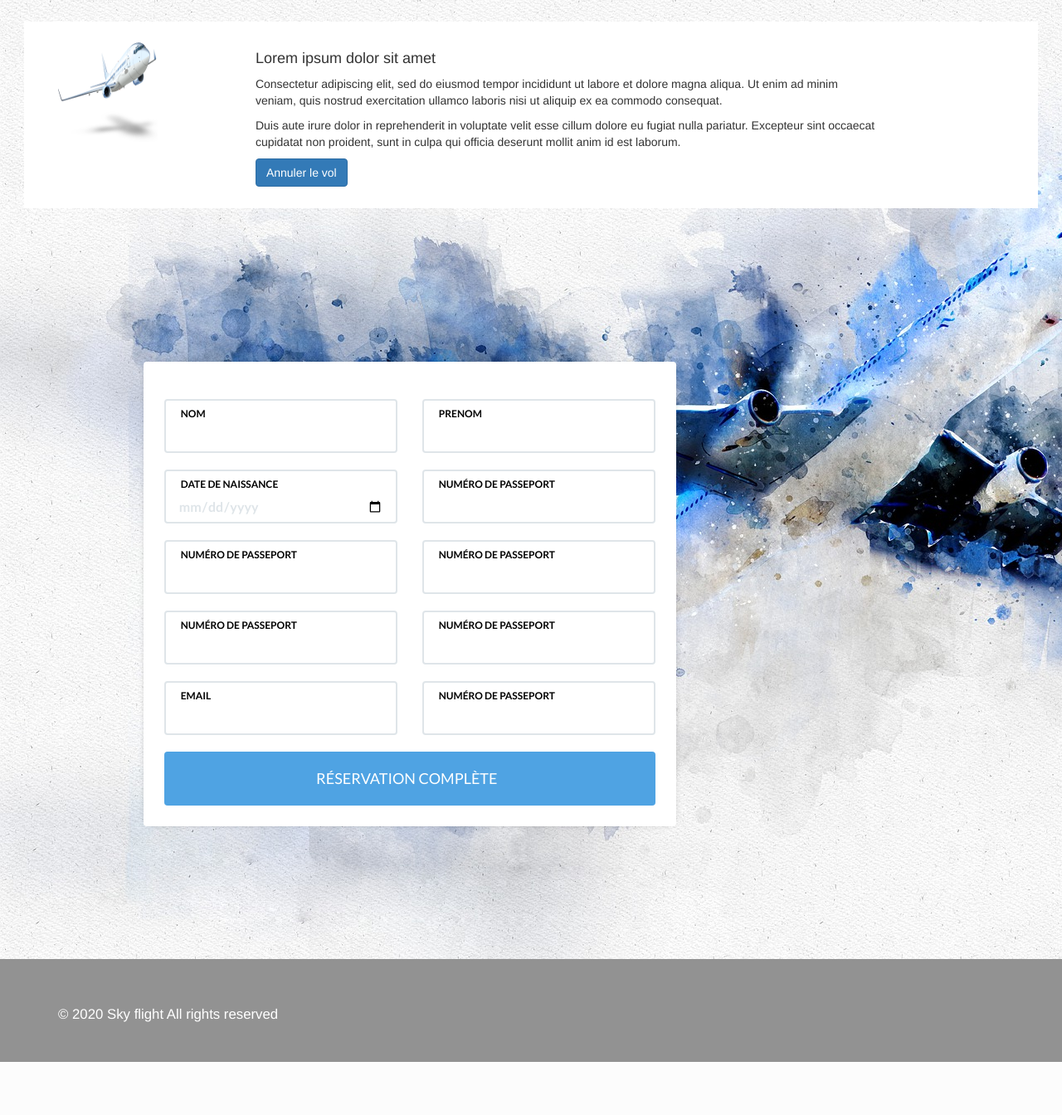
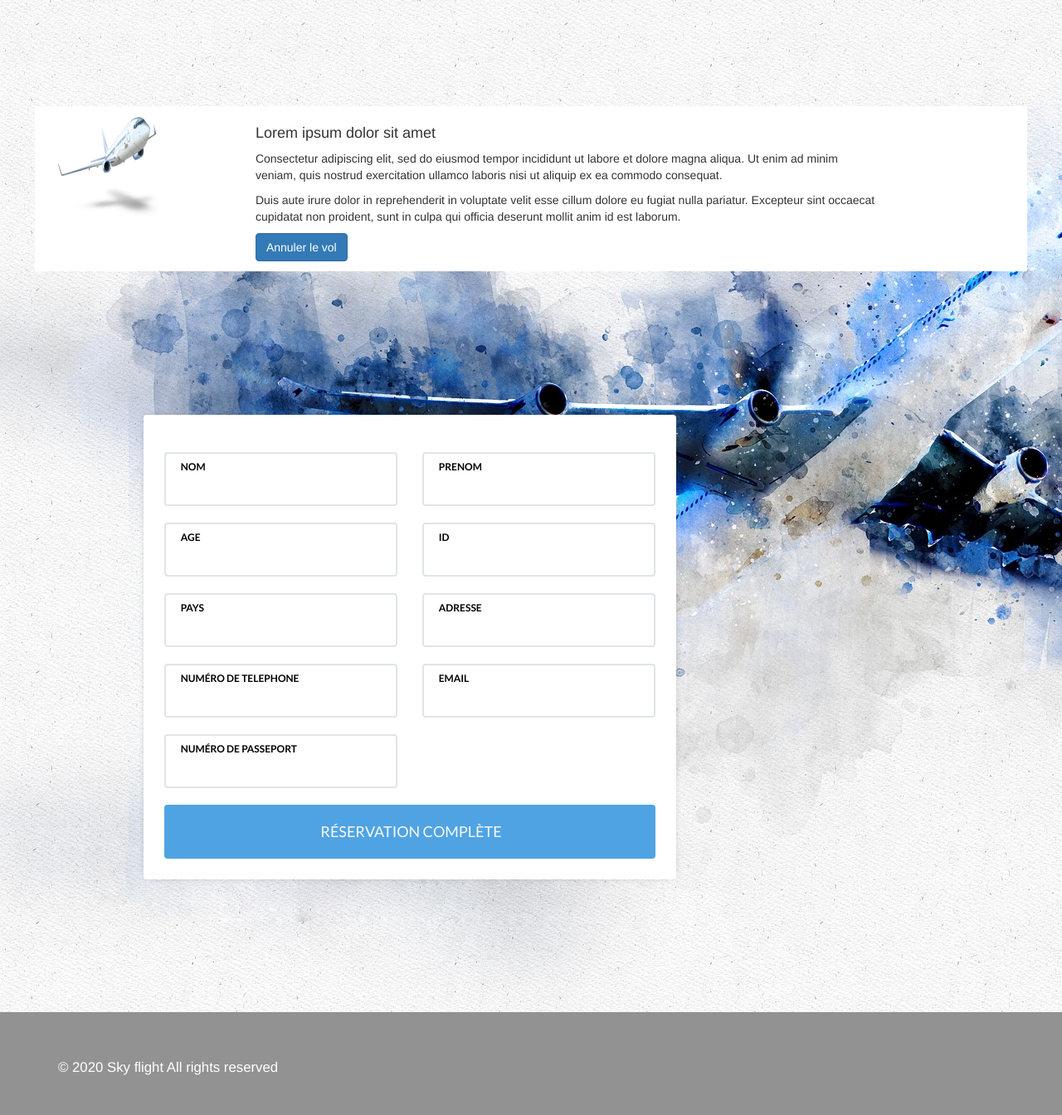
Before and after one commit to ABelcaid/Application-pour-la-gestion-des-reservations-des-vols-aeriens, a PHP site: page /reservation.php in a window 1280 px wide. Shown: the part 60-1404 px from the top of the page at 83% size. Before the commit the page ends 1340 px from the top, so only its background shows below. Run offline with PHP 8.4, Linux system fonts and the light colour scheme; tables that the repository leaves empty hold one stand-in row (values such as "Sample post").

Commit message:
version 1.1

```diff
--- a/css/style.css
+++ b/css/style.css
@@ -236,8 +236,8 @@
 .t{
 	/* border: 1px solid black; */
 	background: #fff;
-	margin: 2%;
-	padding: 2%;
+	margin: 10% 2% 1% 2%;
+    padding: 1%;
 }
 .plane{
 	width: 120px;
@@ -255,3 +255,8 @@
  }
 .footer-copyright a { color: #888; border-bottom: 1px dotted #888; }
 .footer-copyright a:hover, .footer-copyright a:focus { color: #888; border: 0; }
+
+.submit-btn .abtn{
+	text-decoration: none;
+	color: #f9fafb !important;
+}
--- a/dbconnection.php
+++ b/dbconnection.php
@@ -12,7 +12,7 @@
 if ($conn->connect_error) {
     die("Connection failed: " . $conn->connect_error);
 }
-echo "Connected successfully";
+// echo "Connected successfully";
 
 
 
--- a/reservation-back.php
+++ b/reservation-back.php
@@ -2,7 +2,56 @@
 include('dbconnection.php');
 
 
+if(isset($_GET['ivd'])){
+    $id= $_GET['ivd'];
+    $query = "SELECT * FROM vlos WHERE id =?";
+    $stmt = $conn ->prepare($query);
+    $stmt->bind_param("i",$id);
+    $stmt->execute();
+    $result= $stmt->get_result();
+    $row = $result->fetch_assoc();
 
+
+    $volid =$row['id'];
+    $nom = $row['nom'];
+    $prenom = $row['prenom'];
+    $age = $row['age'];
+    $pays = $row['pays'];
+    $adresse = $row['adresse'];
+    $tele = $row['tele'];
+    $email = $row['email'];
+    $passeport = $row['num_passport'];
+
+    echo $nom;
+
+}
+
+
+
+
+if(isset($_POST['add'])){
+
+$volid = 1;
+$nom = $_POST['nom'];
+$prenom = $_POST['prenom'];
+$age = $_POST['age'];
+$pays = $_POST['pays'];
+$adresse = $_POST['adresse'];
+$tele = $_POST['tele'];
+$email = $_POST['email'];
+$passeport = $_POST['passeport'];
+
+$stmt = $conn->prepare("INSERT Into passager (vol_id, nom, prenom, age, pays, adresse, tele, email, num_passport) values(?,?,?,?,?,?,?,?,?)");
+
+$stmt->bind_param("ississisi",$volid, $nom, $prenom, $age, $pays, $adresse, $tele, $email, $passeport);
+$stmt->execute();
+
+header('location:reservation.php');
+// echo "your message has been sent successfully";
+$stmt->close();
+$conn->close();
+
+}
 
 
 
--- a/reservation.php
+++ b/reservation.php
@@ -1,3 +1,8 @@
+<?php
+include 'reservation-back.php';
+
+?>
+
 <!DOCTYPE html>
 <html lang="en">
 
@@ -47,6 +52,8 @@
 		</div>
 	</nav>
 
+
+
 	<div class="flex">
 	<section class="t">
 		<div class="container py-3">
@@ -79,78 +86,83 @@
 				<div class="row">
 					<div class="col-md-7 col-md-offset-1">
 						<div class="booking-form">
-							<form>
+							<form action="reservation-back.php" method="POST">
 								<div class="row">
 									<div class="col-md-6">
 										<div class="form-group">
 											<span class="form-label">Nom</span>
-											<input class="form-control" type="text">
+											<input class="form-control" name="nom" type="text">
 										</div>
 									</div>
 									<div class="col-md-6">
 										<div class="form-group">
 											<span class="form-label">Prenom</span>
-											<input class="form-control" type="text">
+											<input class="form-control" name="prenom" type="text">
 										</div>
 									</div>
 								</div>
 								<div class="row">
 									<div class="col-md-6">
 										<div class="form-group">
-											<span class="form-label">Date de naissance</span>
-											<input class="form-control" type="date" required>
+											<span class="form-label">Age</span>
+											<input class="form-control" name="age" type="number" required>
+										</div>
+									</div>
+									<div class="col-md-6">
+										<div class="form-group">
+											<span class="form-label">ID</span>
+											<input class="form-control" name="id" type="number" required>
+										</div>
+									</div>
+									<div class="col-md-6">
+										<div class="form-group">
+											<span class="form-label">Pays </span>
+											<input class="form-control" name="pays" type="text">
+										</div>
+									</div>
+									<div class="col-md-6">
+										<div class="form-group">
+											<span class="form-label">Adresse </span>
+											<input class="form-control" name="adresse" type="text">
+										</div>
+									</div>
+									<div class="col-md-6">
+										<div class="form-group">
+											<span class="form-label">Numéro de telephone </span>
+											<input class="form-control" name="tele" type="number">
+										</div>
+									</div>
+									<div class="col-md-6">
+										<div class="form-group">
+											<span class="form-label">Email </span>
+											<input class="form-control" name="email" type="email">
 										</div>
 									</div>
 									<div class="col-md-6">
 										<div class="form-group">
 											<span class="form-label">Numéro de passeport </span>
-											<input class="form-control" type="text">
-										</div>
-									</div>
-									<div class="col-md-6">
-										<div class="form-group">
-											<span class="form-label">Numéro de passeport </span>
-											<input class="form-control" type="text">
-										</div>
-									</div>
-									<div class="col-md-6">
-										<div class="form-group">
-											<span class="form-label">Numéro de passeport </span>
-											<input class="form-control" type="text">
-										</div>
-									</div>
-									<div class="col-md-6">
-										<div class="form-group">
-											<span class="form-label">Numéro de passeport </span>
-											<input class="form-control" type="text">
-										</div>
-									</div>
-									<div class="col-md-6">
-										<div class="form-group">
-											<span class="form-label">Numéro de passeport </span>
-											<input class="form-control" type="text">
+											<input class="form-control" name="passeport" type="number">
 										</div>
 									</div>
 								</div>
-								<div class="row">
-									<div class="col-md-6">
-										<div class="form-group">
-											<span class="form-label">Email </span>
-											<input class="form-control" type="email">
-										</div>
-									</div>
-									<div class="col-md-6">
-										<div class="form-group">
-											<span class="form-label">Numéro de passeport </span>
-											<input class="form-control" type="text">
-										</div>
-									</div>
+								<div class="form-btn">
 
-								</div>
-								<div class="form-btn">
-									<button class="submit-btn">Réservation complète
+								<?php
+								$query= "SELECT * FROM passager";
+								$stmt =$conn->prepare($query);
+								$stmt->execute();
+								$result= $stmt->get_result();
+								$row = $result->fetch_assoc();
 
+								?>
+
+									<button type="submit" name="add" class="submit-btn">
+										 <a style="color: #fff;;text-decoration: none;" class="abtn" href="confirmation.php?id=<?= $row['id'] ;?>">Réservation complète</a>
 									</button>
+
+
+
+
 								</div>
 							</form>
 						</div>
```
Also changed, not shown: confirmation.php (added, +34 -0 lines), database.sql (+8 -4 lines).
